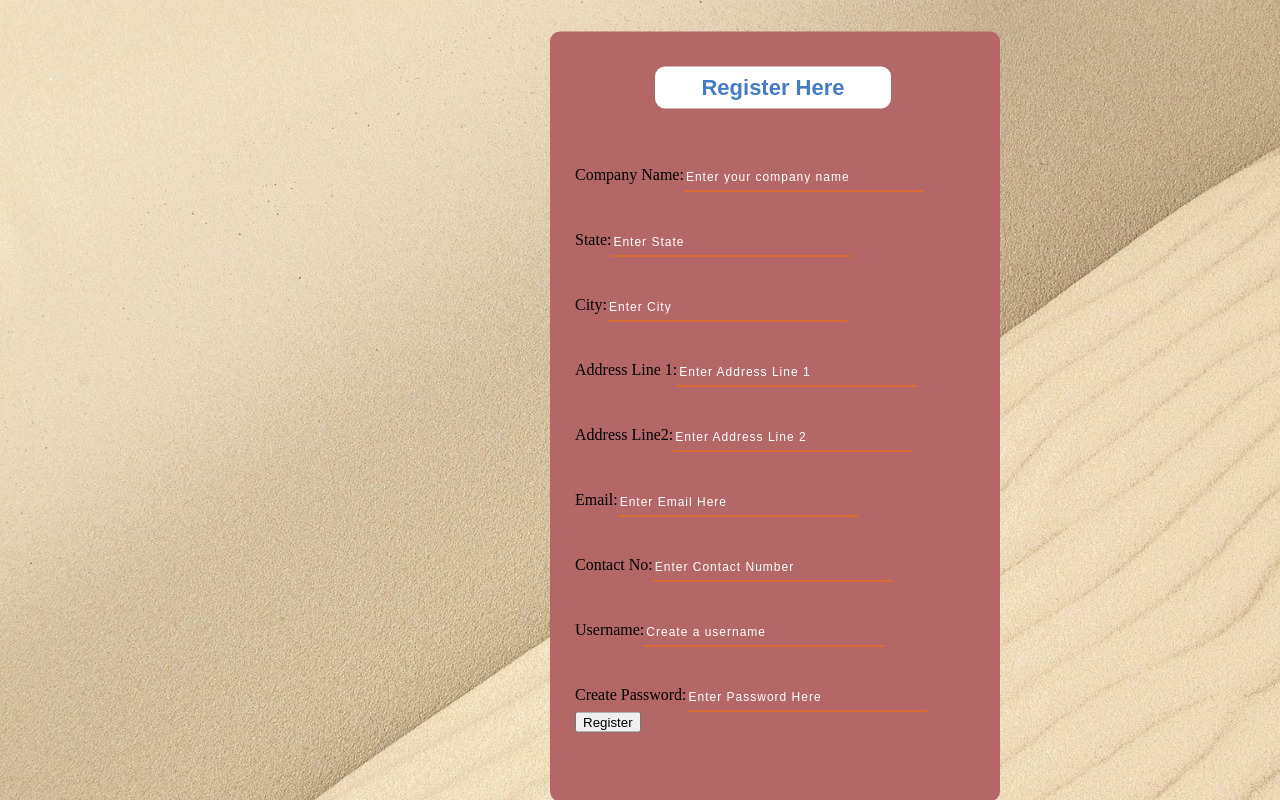
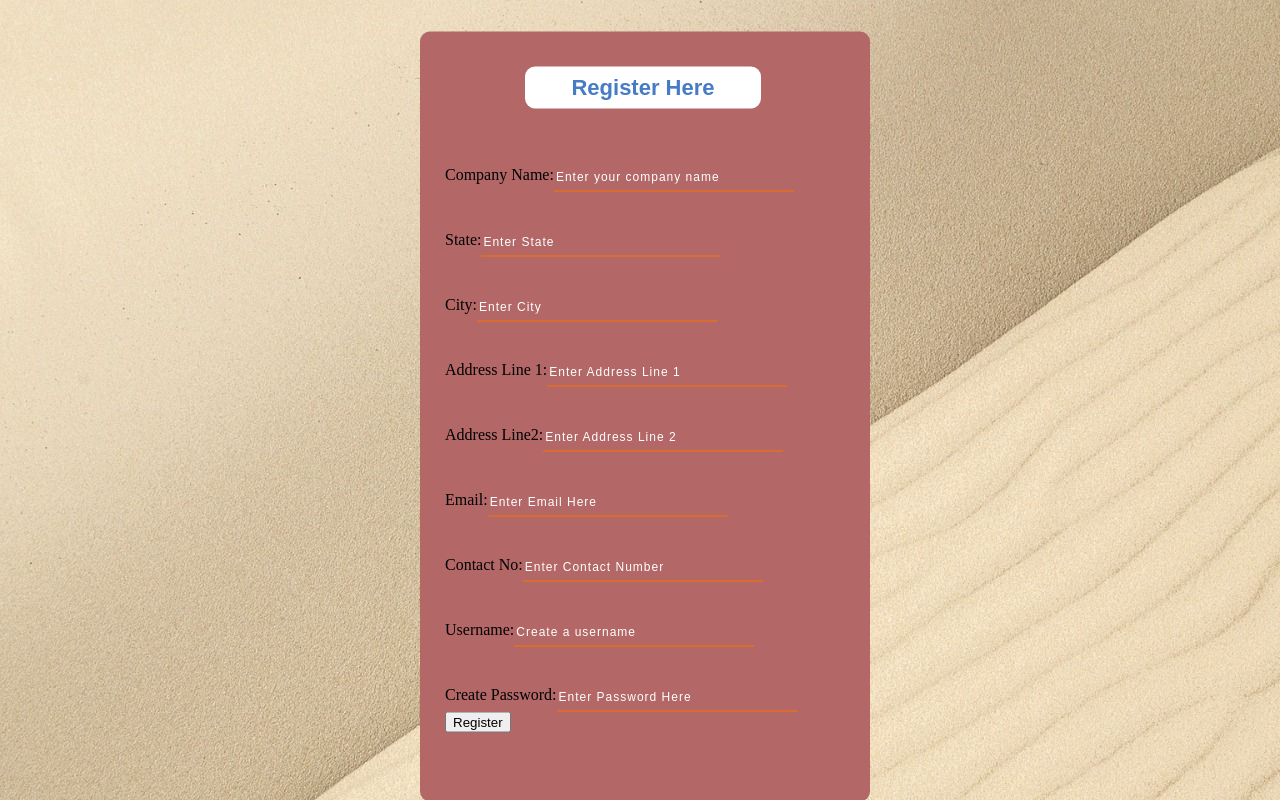
Before and after one commit to Aryan4912/strands_of_strength.github.io, a plain HTML site: page manufacturer.html in a window 1280 px wide. Drawn offline with Linux system fonts and the light colour scheme.

Commit message:
manufacturer.html

```diff
--- a/manufacturer.html
+++ b/manufacturer.html
@@ -11,7 +11,7 @@
     background:rgb(179, 103, 103);
     position: absolute;
     top: 20px;
-    left: 550px;
+    left: 420px;
     transform: translate(0%,-5%);
     border-radius: 10px;
     padding: 25px;
```
